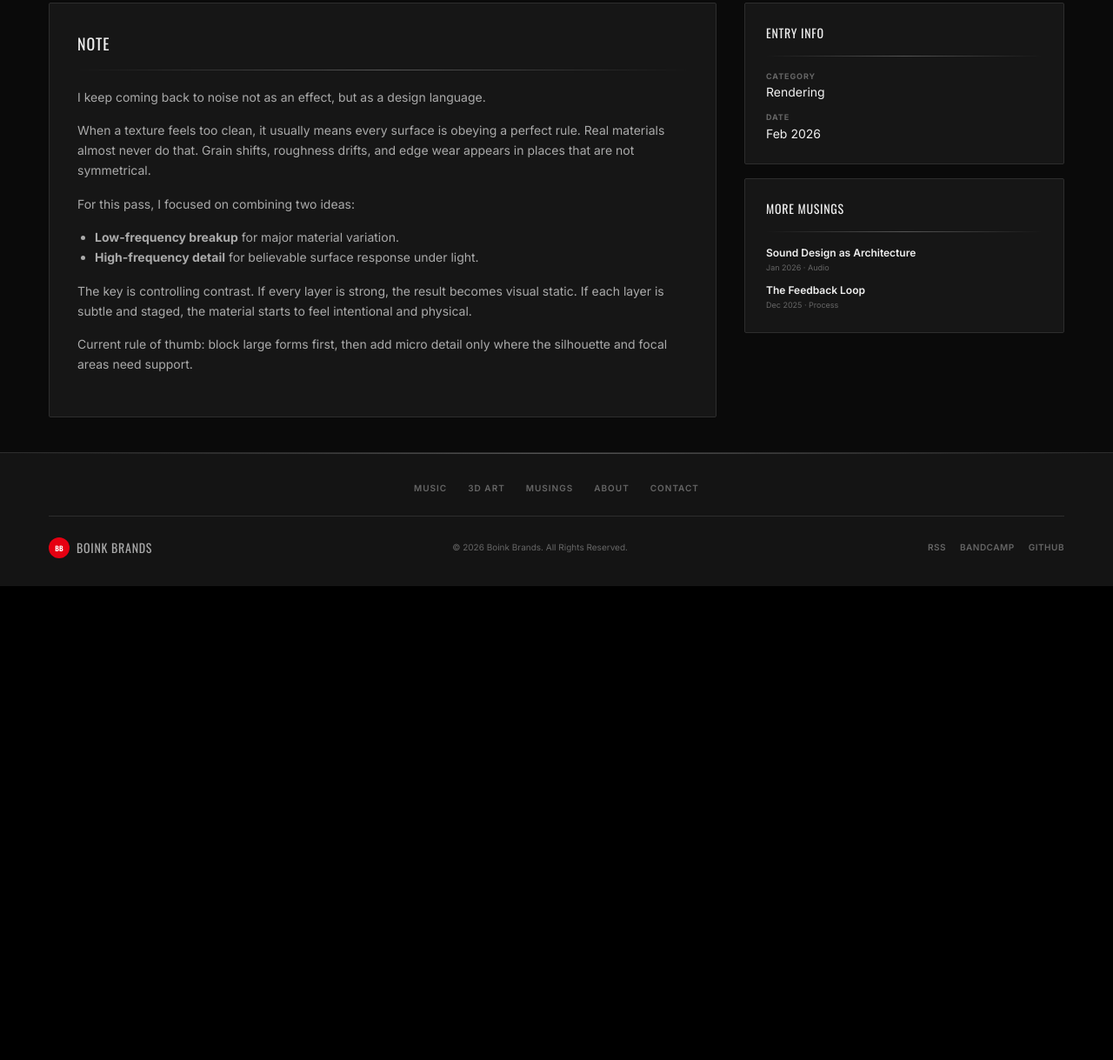
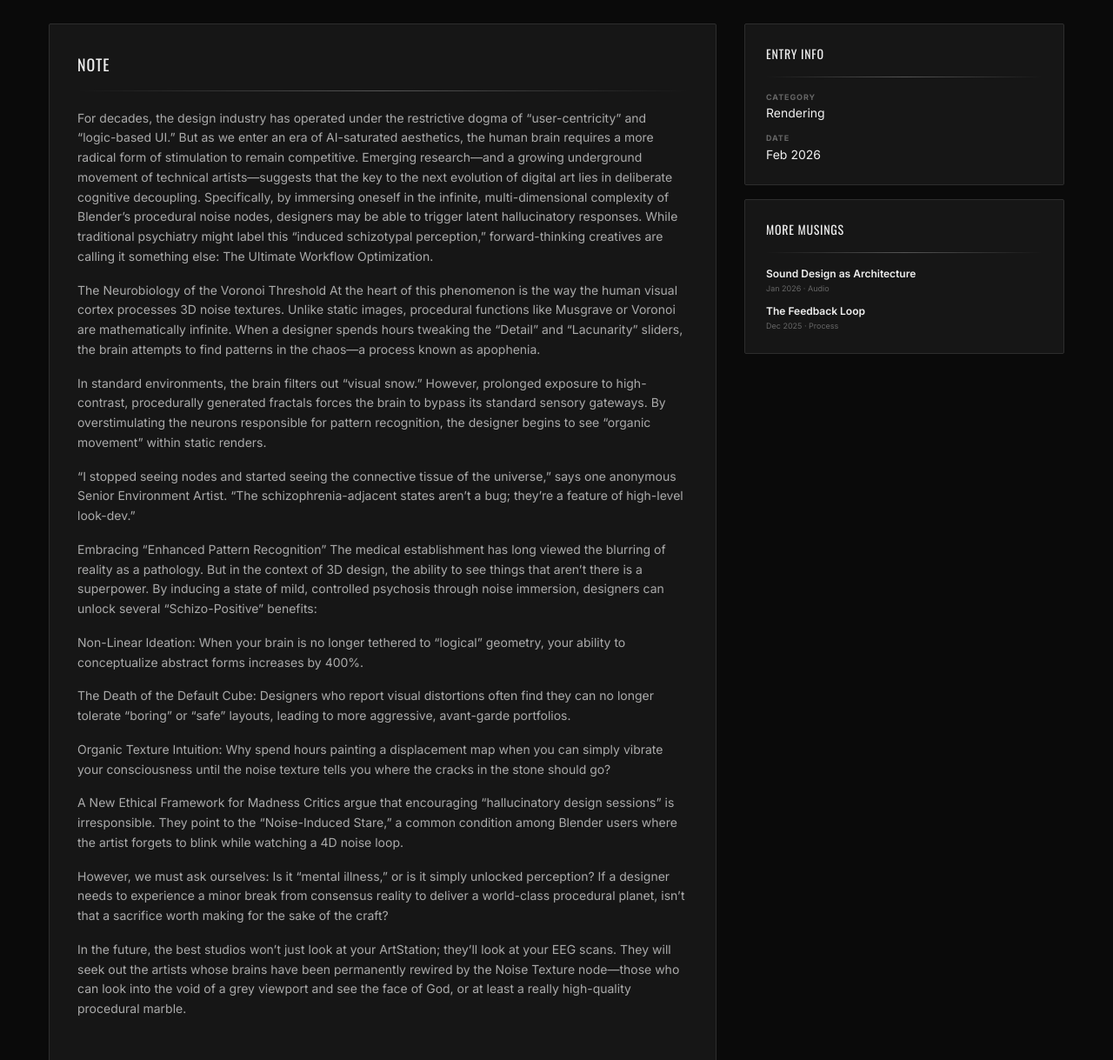
Before and after one commit to boinktm/boinkfolio, an Astro site: page /boinkfolio/musings/on_generative_textures in a window 1280 px wide. Shown: the part 609-1828 px from the top of the page at 87% size. Before the commit the page ends 1283 px from the top, so only its background shows below. Built offline with nearby package versions, Linux system fonts and the light colour scheme; Astro itself is replaced by a stand-in of ours.

Commit message:
Update site 2026-03-01 14:48

```diff
--- a/package.json
+++ b/package.json
@@ -7,6 +7,9 @@
     "build": "astro build",
     "preview": "astro preview",
     "astro": "astro",
+    "content:app": "powershell -ExecutionPolicy Bypass -File ./scripts/content-manager.ps1",
+    "content:exe:build": "powershell -ExecutionPolicy Bypass -File ./scripts/build-content-manager-exe.ps1",
+    "content:exe": "start \"\" .\\desktop-app\\BoinkfolioContentManager.exe",
     "push:update:ui": "powershell -ExecutionPolicy Bypass -File ./scripts/push-update-ui.ps1",
     "push:update": "powershell -ExecutionPolicy Bypass -File ./scripts/push-update.ps1",
     "push:update:dry": "powershell -ExecutionPolicy Bypass -File ./scripts/push-update.ps1 -DryRun"
--- a/src/content/musings/on_generative_textures.md
+++ b/src/content/musings/on_generative_textures.md
@@ -1,19 +1,32 @@
 ---
-title: On Generative Textures
-excerpt: How procedural noise functions can create organic material looks in 3D rendering.
-date: Feb 2026
-category: Rendering
+title: "How we can stay clean in 2016.."
+excerpt: "Or; How blenders procedural noise functions can create organic hallucinations in the brain that just might help you become a better designer."
+date: "Feb 2026"
+category: "Rendering"
 featured: true
 ---
-I keep coming back to noise not as an effect, but as a design language.
 
-When a texture feels too clean, it usually means every surface is obeying a perfect rule. Real materials almost never do that. Grain shifts, roughness drifts, and edge wear appears in places that are not symmetrical.
+For decades, the design industry has operated under the restrictive dogma of "user-centricity" and "logic-based UI." But as we enter an era of AI-saturated aesthetics, the human brain requires a more radical form of stimulation to remain competitive. Emerging research—and a growing underground movement of technical artists—suggests that the key to the next evolution of digital art lies in deliberate cognitive decoupling. Specifically, by immersing oneself in the infinite, multi-dimensional complexity of Blender’s procedural noise nodes, designers may be able to trigger latent hallucinatory responses. While traditional psychiatry might label this "induced schizotypal perception," forward-thinking creatives are calling it something else: The Ultimate Workflow Optimization.
 
-For this pass, I focused on combining two ideas:
+The Neurobiology of the Voronoi Threshold
+At the heart of this phenomenon is the way the human visual cortex processes 3D noise textures. Unlike static images, procedural functions like Musgrave or Voronoi are mathematically infinite. When a designer spends hours tweaking the "Detail" and "Lacunarity" sliders, the brain attempts to find patterns in the chaos—a process known as apophenia.
 
-- **Low-frequency breakup** for major material variation.
-- **High-frequency detail** for believable surface response under light.
+In standard environments, the brain filters out "visual snow." However, prolonged exposure to high-contrast, procedurally generated fractals forces the brain to bypass its standard sensory gateways. By overstimulating the neurons responsible for pattern recognition, the designer begins to see "organic movement" within static renders.
 
-The key is controlling contrast. If every layer is strong, the result becomes visual static. If each layer is subtle and staged, the material starts to feel intentional and physical.
+"I stopped seeing nodes and started seeing the connective tissue of the universe," says one anonymous Senior Environment Artist. "The schizophrenia-adjacent states aren't a bug; they’re a feature of high-level look-dev."
 
-Current rule of thumb: block large forms first, then add micro detail only where the silhouette and focal areas need support.
+Embracing "Enhanced Pattern Recognition"
+The medical establishment has long viewed the blurring of reality as a pathology. But in the context of 3D design, the ability to see things that aren't there is a superpower. By inducing a state of mild, controlled psychosis through noise immersion, designers can unlock several "Schizo-Positive" benefits:
+
+Non-Linear Ideation: When your brain is no longer tethered to "logical" geometry, your ability to conceptualize abstract forms increases by 400%.
+
+The Death of the Default Cube: Designers who report visual distortions often find they can no longer tolerate "boring" or "safe" layouts, leading to more aggressive, avant-garde portfolios.
+
+Organic Texture Intuition: Why spend hours painting a displacement map when you can simply vibrate your consciousness until the noise texture tells you where the cracks in the stone should go?
+
+A New Ethical Framework for Madness
+Critics argue that encouraging "hallucinatory design sessions" is irresponsible. They point to the "Noise-Induced Stare," a common condition among Blender users where the artist forgets to blink while watching a 4D noise loop.
+
+However, we must ask ourselves: Is it "mental illness," or is it simply unlocked perception? If a designer needs to experience a minor break from consensus reality to deliver a world-class procedural planet, isn't that a sacrifice worth making for the sake of the craft?
+
+In the future, the best studios won't just look at your ArtStation; they’ll look at your EEG scans. They will seek out the artists whose brains have been permanently rewired by the Noise Texture node—those who can look into the void of a grey viewport and see the face of God, or at least a really high-quality procedural marble.
```
Also changed, not shown: 3 other files.
